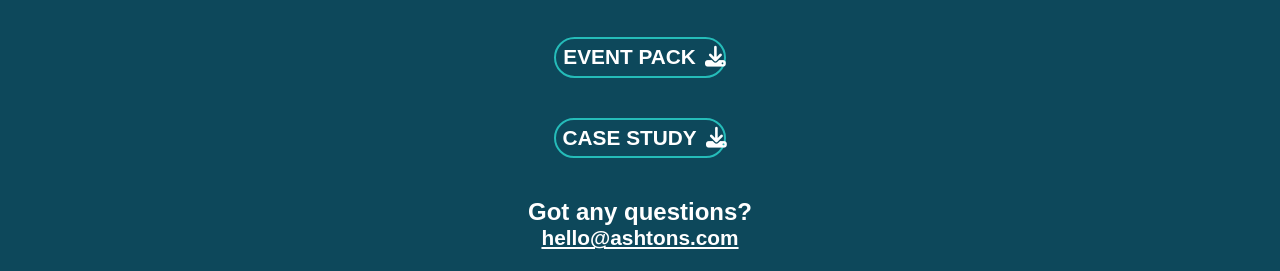
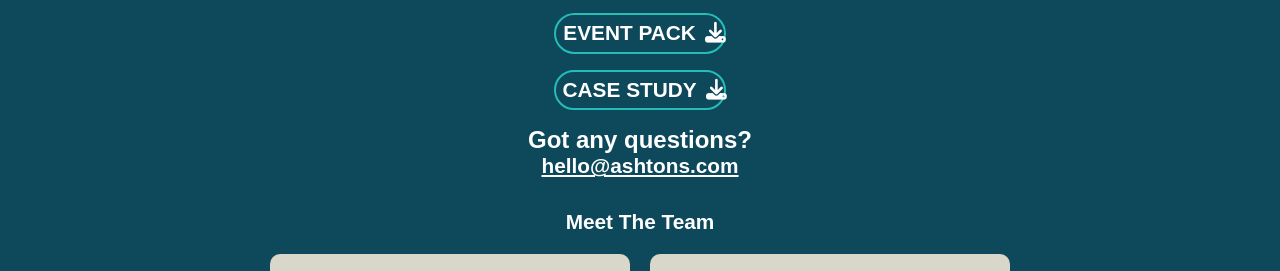
Before and after one commit to ashtonsevents/ashtonsevents.github.io, a plain HTML site: page index.html in a window 1280 px wide. Shown: the part 162-433 px from the top of the page. Drawn offline with nearby package versions, Linux system fonts and the light colour scheme; a web font is replaced by a local one.

Commit message:
Add files via upload

```diff
--- a/styles.css
+++ b/styles.css
@@ -52,7 +52,7 @@ body, html {
     text-align: center;
     white-space: nowrap; /* Prevent text wrapping */
     font-size: 1.3rem;
-    margin: 5vh auto; /* Center horizontally */
+    margin: 2vh auto; /* Center horizontally */
     transition: background-color, transform 0.3s;
 }
 
```
